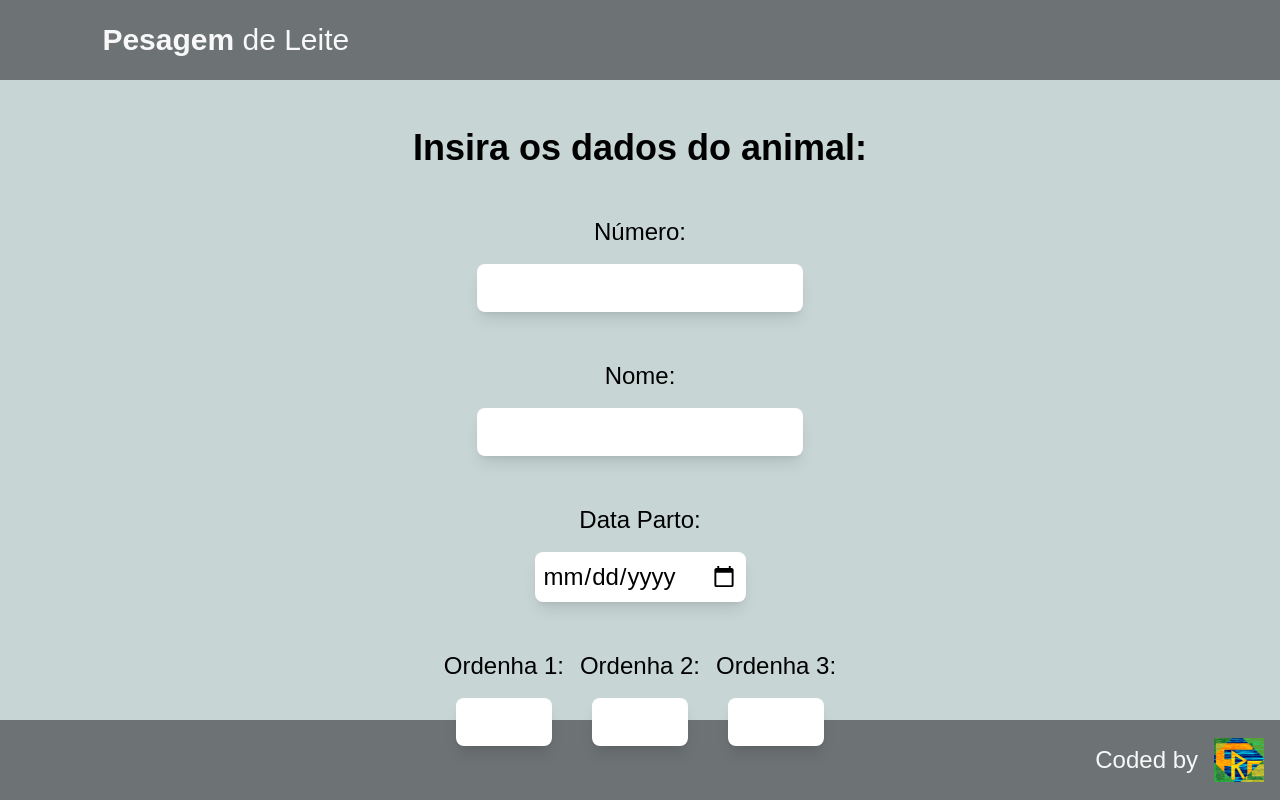
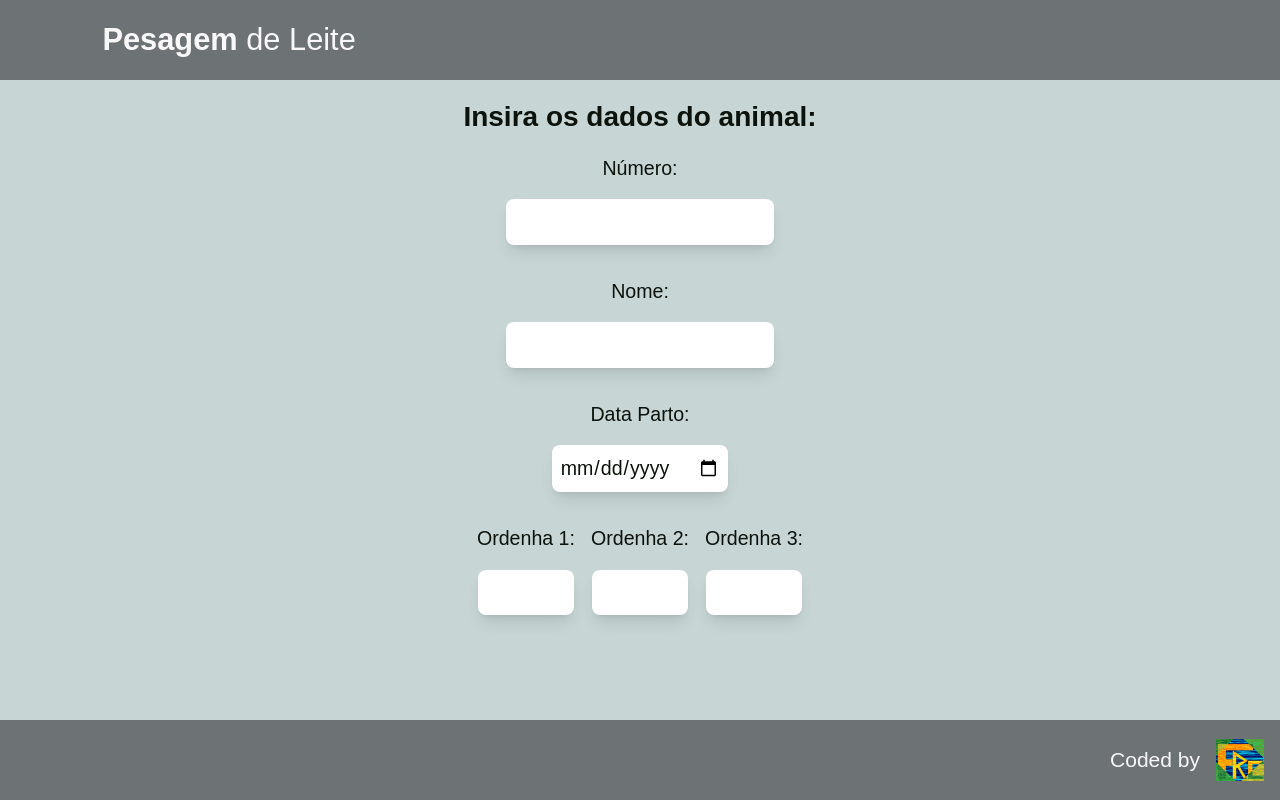
Before and after one commit to fernando-r-costa/controle_leiteiro_app, a Next.js app: page /form/individualForm in a window 1280 px wide. Built offline with nearby package versions, Linux system fonts and the light colour scheme.

Commit message:
fix: resposivity

```diff
--- a/src/app/components/banner/page.tsx
+++ b/src/app/components/banner/page.tsx
@@ -1,7 +1,7 @@
 const Banner = () => {
   return (
     <header className="flex bg-primary-color h-[10vh] items-center">
-      <h1 className="text-light-color font-light text-3xl p-[8vw]">
+      <h1 className="text-light-color font-light text-[1.7em] sm:text-[2.2em] p-[8vw]">
         <strong className="font-semibold">Pesagem</strong> de Leite
       </h1>
     </header>
--- a/src/app/components/footer/page.tsx
+++ b/src/app/components/footer/page.tsx
@@ -1,15 +1,16 @@
+import Link from "next/link";
 import Image from "next/image";
-import Link from "next/link";
+import LogoFRC from "../../../../public/frc.gif";
 
 const Footer = () => {
   return (
-    <footer className="flex justify-end items-center h-[10vh] bg-primary-color text-light-color text-2xl font-light">
+    <footer className="flex justify-end items-center h-[10vh] bg-primary-color text-light-color text-[1.2em] sm:text-[1.5em] font-light">
       Coded by
       <Link
-        className="mx-4"
+        className="w-1/12 max-w-12 min-w-8 mx-4"
         href="https://www.linkedin.com/in/fernando-r-costa/"
       >
-        <Image src="/frc.gif" alt="Logo FRC" width={50} height={50} />
+        <Image src={LogoFRC} alt="Logo FRC" />
       </Link>
     </footer>
   );
--- a/src/app/form/individualForm/page.tsx
+++ b/src/app/form/individualForm/page.tsx
@@ -2,55 +2,76 @@
 
 const IndividualForm = () => {
   return (
-    <form className="flex flex-col items-center">
-      <h1 className="text-4xl font-semibold my-12">
+    <form className="flex flex-col items-center text-center mx-8">
+      <h1 className="text-[2em] font-semibold my-4">
         Insira os dados do animal:
       </h1>
 
-      <label htmlFor="form-input-number-id" className="text-2xl mb-4">
+      <label
+        htmlFor="form-input-number-id"
+        className="text-[1.4em] mb-4 text-center"
+      >
         Número:
       </label>
       <input
         type="number"
-        className="text-2xl p-2 outline-none rounded-lg shadow-lg cursor-pointer mb-12 focus:shadow-highlight-color hover:shadow-highlight-color"
+        className="text-[1.4em] p-2 outline-none rounded-lg shadow-lg cursor-pointer mb-8 focus:shadow-highlight-color hover:shadow-highlight-color"
       ></input>
 
-      <label htmlFor="form-input-name-id" className="text-2xl mb-4">
+      <label
+        htmlFor="form-input-name-id"
+        className="text-[1.4em] mb-4 text-center"
+      >
         Nome:
       </label>
-      <input type="text" className="text-2xl p-2 outline-none rounded-lg shadow-lg cursor-pointer mb-12 focus:shadow-highlight-color hover:shadow-highlight-color"></input>
+      <input
+        type="text"
+        className="text-[1.4em] p-2 outline-none rounded-lg shadow-lg cursor-pointer mb-8 focus:shadow-highlight-color hover:shadow-highlight-color"
+      ></input>
 
-      <label htmlFor="form-input-del" className="text-2xl mb-4">
+      <label htmlFor="form-input-del" className="text-[1.4em] mb-4 text-center">
         Data Parto:
       </label>
-      <input type="date" className="text-2xl p-2 outline-none rounded-lg shadow-lg cursor-pointer mb-12 focus:shadow-highlight-color hover:shadow-highlight-color"></input>
+      <input
+        type="date"
+        className="text-[1.4em] p-2 outline-none rounded-lg shadow-lg cursor-pointer mb-8 focus:shadow-highlight-color hover:shadow-highlight-color"
+      ></input>
 
       <ul className="flex gap-4 flex-nowrap">
         <li className="flex flex-col items-center">
-          <label htmlFor="form-input-milking-1" className="text-2xl mb-4">
+          <label
+            htmlFor="form-input-milking-1"
+            className="text-[1.3em] sm:text-[1.4em] mb-4 text-center"
+          >
             Ordenha 1:
           </label>
           <input
             type="number"
-            className="w-24 text-2xl p-2 outline-none rounded-lg shadow-lg cursor-pointer focus:shadow-highlight-color hover:shadow-highlight-color"
+            className="w-24 text-[1.4em] p-2 outline-none rounded-lg shadow-lg cursor-pointer focus:shadow-highlight-color hover:shadow-highlight-color"
           ></input>
         </li>
         <li className="flex flex-col items-center">
-          <label htmlFor="form-input-milking-2" className="text-2xl mb-4">
+          <label
+            htmlFor="form-input-milking-2"
+            className="text-[1.3em] sm:text-[1.4em] mb-4 text-center"
+          >
             Ordenha 2:
           </label>
           <input
             type="number"
-            className="w-24 text-2xl p-2 outline-none rounded-lg shadow-lg cursor-pointer focus:shadow-highlight-color hover:shadow-highlight-color"
+            className="w-24 text-[1.4em] p-2 outline-none rounded-lg shadow-lg cursor-pointer focus:shadow-highlight-color hover:shadow-highlight-color"
           ></input>
         </li>
         <li className="flex flex-col items-center">
-          <label htmlFor="form-input-milking-3" className="text-2xl mb-4">
+          <label
+            htmlFor="form-input-milking-3"
+            className="text-[1.3em] sm:text-[1.4em] mb-4 text-center"
+          >
             Ordenha 3:
           </label>
           <input
             type="number"
-            className="w-24 text-2xl p-2 outline-none rounded-lg shadow-lg cursor-pointer focus:shadow-highlight-color hover:shadow-highlight-color"
+            className="w-24 text-[1.4em] p-2 outline-none rounded-lg shadow-lg cursor-pointer focus:shadow-highlight-color hover:shadow-highlight-color"
           ></input>
         </li>
       </ul>
--- a/src/app/form/startForm/page.tsx
+++ b/src/app/form/startForm/page.tsx
@@ -10,38 +10,41 @@ const StartForm = () => {
   };
 
   return (
-    <form className="flex flex-col items-center" onSubmit={handleFormSubmit}>
-      <h1 className="text-4xl font-semibold my-12">Dados iniciais:</h1>
+    <form
+      className="flex flex-col items-center text-center mx-8"
+      onSubmit={handleFormSubmit}
+    >
+      <h1 className="text-[2em] font-semibold my-4">Dados iniciais:</h1>
 
-      <label htmlFor="form-input-farm" className="text-2xl mb-4">
+      <label htmlFor="form-input-farm" className="text-[1.4em] mb-4 text-center">
         Qual o nome da Fazenda ou do Retiro onde será feita a medição:
       </label>
       <input
         type="text"
         id="form-input-farm"
-        className="text-2xl p-2 outline-none rounded-lg shadow-lg cursor-pointer mb-12 focus:shadow-highlight-color hover:shadow-highlight-color"
+        className="text-[1.4em] p-2 outline-none rounded-lg shadow-lg cursor-pointer mb-8 focus:shadow-highlight-color hover:shadow-highlight-color"
       ></input>
 
-      <label htmlFor="form-input-date" className="text-2xl mb-4">
+      <label htmlFor="form-input-date" className="text-[1.4em] mb-4 text-center">
         Informe a data da medição:
       </label>
       <input
         type="date"
         id="form-input-date"
-        className="text-2xl p-2 outline-none rounded-lg shadow-lg cursor-pointer mb-12 focus:shadow-highlight-color hover:shadow-highlight-color"
+        className="text-[1.4em] p-2 outline-none rounded-lg shadow-lg cursor-pointer mb-8 focus:shadow-highlight-color hover:shadow-highlight-color"
       ></input>
 
-      <label htmlFor="form-input-milking" className="text-2xl mb-4">
+      <label htmlFor="form-input-milking" className="text-[1.4em] mb-4 text-center">
         Informe a quantidade de ordenhas:
       </label>
       <input
         type="number"
         id="form-input-milking"
-        className="text-2xl p-2 outline-none rounded-lg shadow-lg cursor-pointer mb-12 focus:shadow-highlight-color hover:shadow-highlight-color"
+        className="text-[1.4em] p-2 outline-none rounded-lg shadow-lg cursor-pointer mb-8 focus:shadow-highlight-color hover:shadow-highlight-color"
       ></input>
       <button
         type="submit"
-        className="bg-primary-color text-light-color text-2xl px-4 py-2 rounded-lg shadow-lg cursor-pointer mb-12 focus:shadow-highlight-color hover:shadow-highlight-color"
+        className="bg-primary-color text-light-color text-[1.4em] px-4 py-2 rounded-lg shadow-lg cursor-pointer mb-8 focus:shadow-highlight-color hover:shadow-highlight-color"
       >
         Iniciar
       </button>
--- a/src/app/layout.tsx
+++ b/src/app/layout.tsx
@@ -15,7 +15,7 @@ export default function RootLayout({
 }>) {
   return (
     <html lang="pt-br">
-      <body className="font-primaryFont bg-secondary-color">
+      <body className="font-primaryFont text-[14px] bg-secondary-color text-dark-color">
         <Banner />
         <main className="h-[80vh]">{children}</main>
         <Footer />
```
